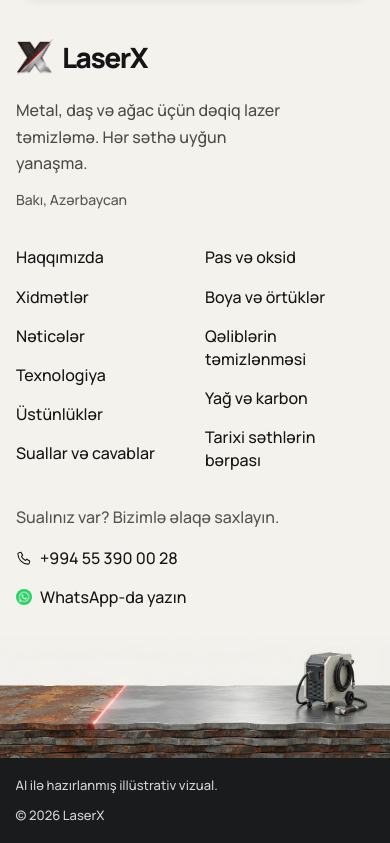
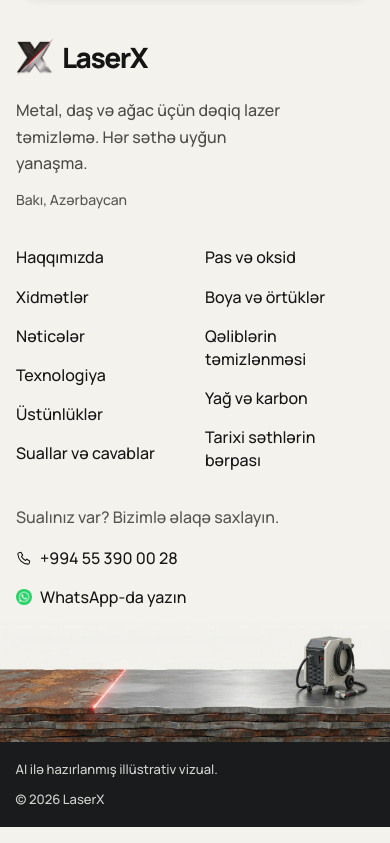
Before and after one commit to Kvseis/LaserX-Website, a Next.js app: page / in a window 390 px wide. Shown: the part 9056-9899 px from the top of the page. Built offline with nearby package versions, Linux system fonts and the light colour scheme.

Commit message:
Homepage footer spacing update

```diff
--- a/src/components/SiteFooter.module.css
+++ b/src/components/SiteFooter.module.css
@@ -30,11 +30,11 @@
 .contacts a { display: flex; align-items: center; gap: 8px; margin-top: 12px; }
 .contacts svg, .contacts :global(.whatsapp-logo) { flex-shrink: 0; width: 16px; height: 16px; }
 .contacts a:first-of-type svg { fill: none; stroke: currentColor; stroke-width: 1.6; }
-.scene { position: relative; margin-top: -72px; }
+.scene { position: relative; margin-top: -96px; }
 .scene img { width: 100%; height: auto; mask-image: linear-gradient(to bottom, transparent, #000 48px); }
 .bottom { position: absolute; z-index: 2; bottom: 0; left: 0; width: 100%; display: flex; justify-content: space-between; gap: 24px; padding: 18px 4vw; color: #fff; background: linear-gradient(transparent, rgba(0,0,0,.72)); font-size: 13px; line-height: 1.5; text-shadow: 0 1px 3px #000; }
 @media (max-width: 1050px) {
-  .scene { margin-top: 0; }
+  .scene { margin-top: -20px; }
   .columns { grid-template-columns: 1.2fr 1fr 1fr; gap: 32px; }
   .contacts { grid-column: 1 / -1; display: flex; align-items: center; flex-wrap: wrap; gap: 24px; padding: 0; }
   .contacts p, .contacts a { margin: 0; }
@@ -52,7 +52,7 @@
   .contacts { display: block; }
   .contacts p { margin-bottom: 18px; }
   .contacts a { margin-top: 16px; }
-  .scene { margin-top: 24px; }
+  .scene { margin-top: 8px; }
   .scene img { mask-image: linear-gradient(to bottom, transparent, #000 16px); }
   .bottom { position: relative; flex-direction: column; gap: 10px; color: #d4d4d0; background: #191b1c; text-shadow: none; }
 }
```
